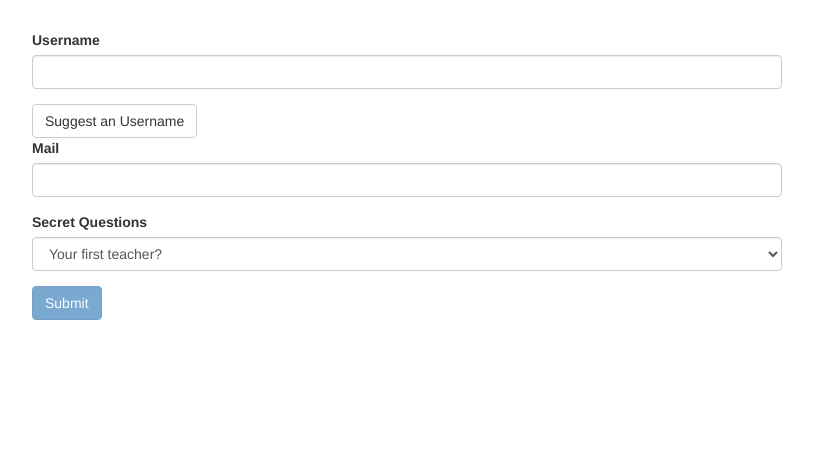
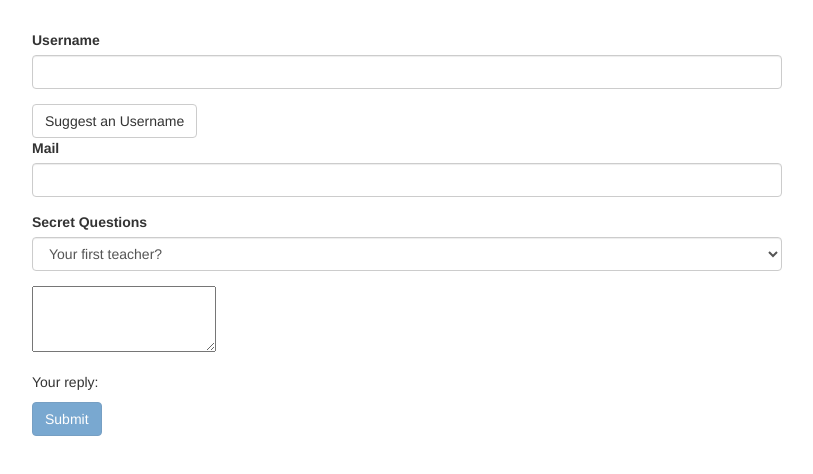
Before and after one commit to daffriedman/Udemy_Forms_Work, an Angular app: page / in a window 1280 px wide. Shown: the top 474 px of the page, without its empty margins (233-1046 px from the left). Built offline with nearby package versions, Linux system fonts and the light colour scheme.

Commit message:
added a textarea and used two-way-binding to instantly display the user input into the textarea

```diff
--- a/src/app/app.component.html
+++ b/src/app/app.component.html
@@ -36,6 +36,13 @@
             <option value="teacher">Your first teacher?</option>
           </select>
         </div>
+        <div class="form-group">
+          <textarea
+          name="questionAnswer"
+          rows="3"
+          [(ngModel)]="answer"></textarea>
+        </div>
+        <p>Your reply:{{answer}}</p>
         <button class="btn btn-primary"
         type="submit"
         [disabled] =" !f.valid"
--- a/src/app/app.component.ts
+++ b/src/app/app.component.ts
@@ -9,6 +9,7 @@
 export class AppComponent {
   //secretQuestion ="pet";
   secretQuestion ="teacher";
+  answer = "";
   title = 'FirstFormWork';
   suggestUserName() {
     const suggestedName = 'Superuser';
```
